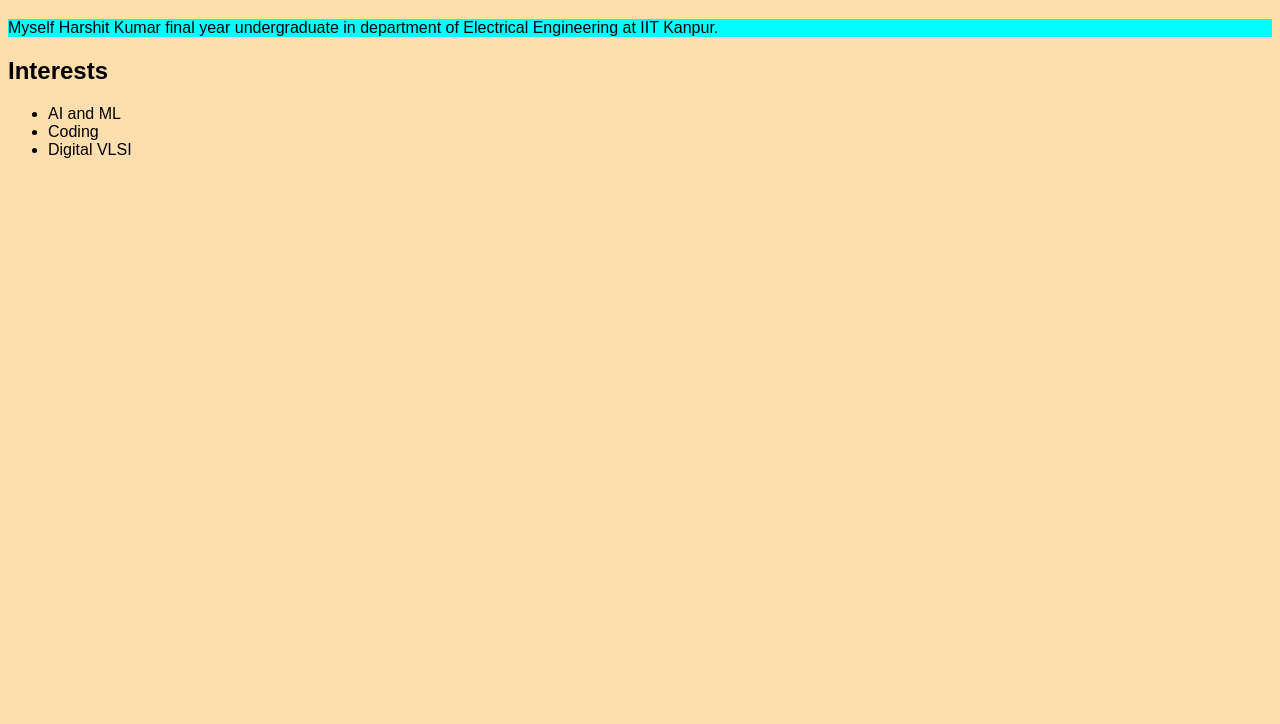
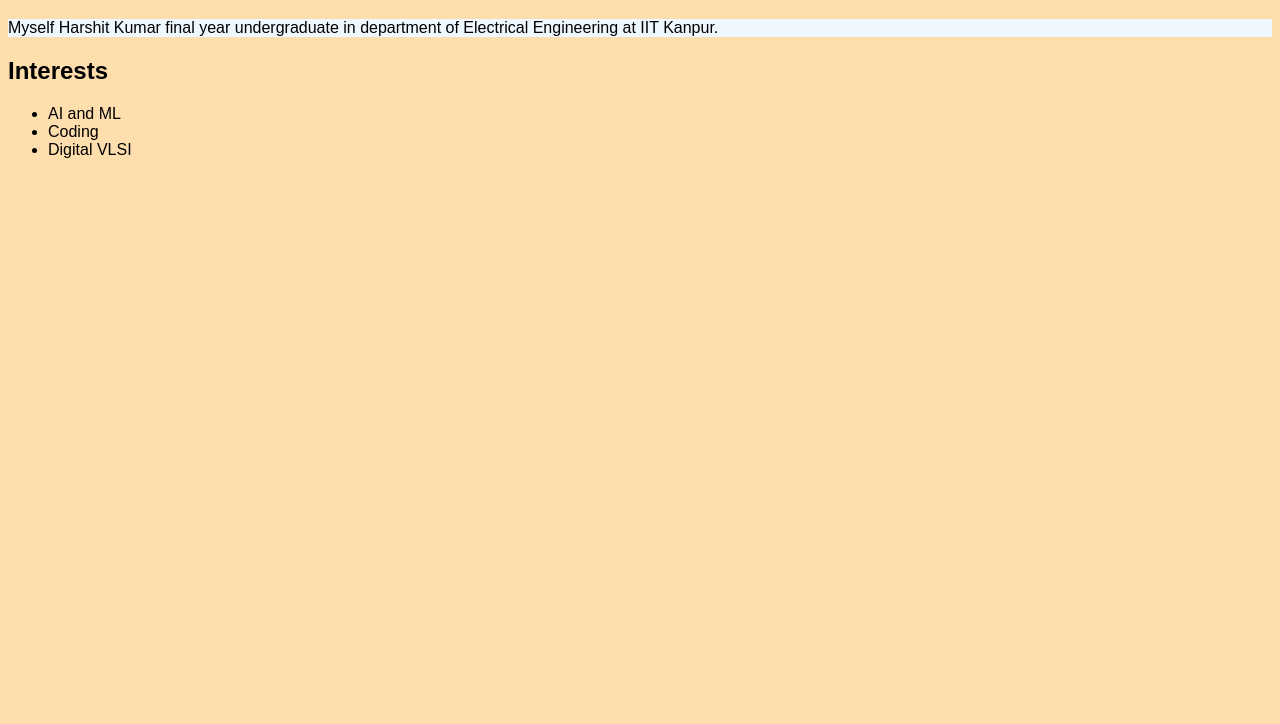
Before and after one commit to Harshitagarwalthal/Harshitagarwalthal.github.io, a plain HTML site: page index.html in a window 1280 px wide. Shown: the part 76-800 px from the top of the page. Drawn offline with Linux system fonts and the light colour scheme.

Commit message:
content style

```diff
--- a/app.css
+++ b/app.css
@@ -9,5 +9,5 @@ h1 {
 }
 
 p {
-    background-color: aqua;
+    background-color: aliceblue;
 }
```
